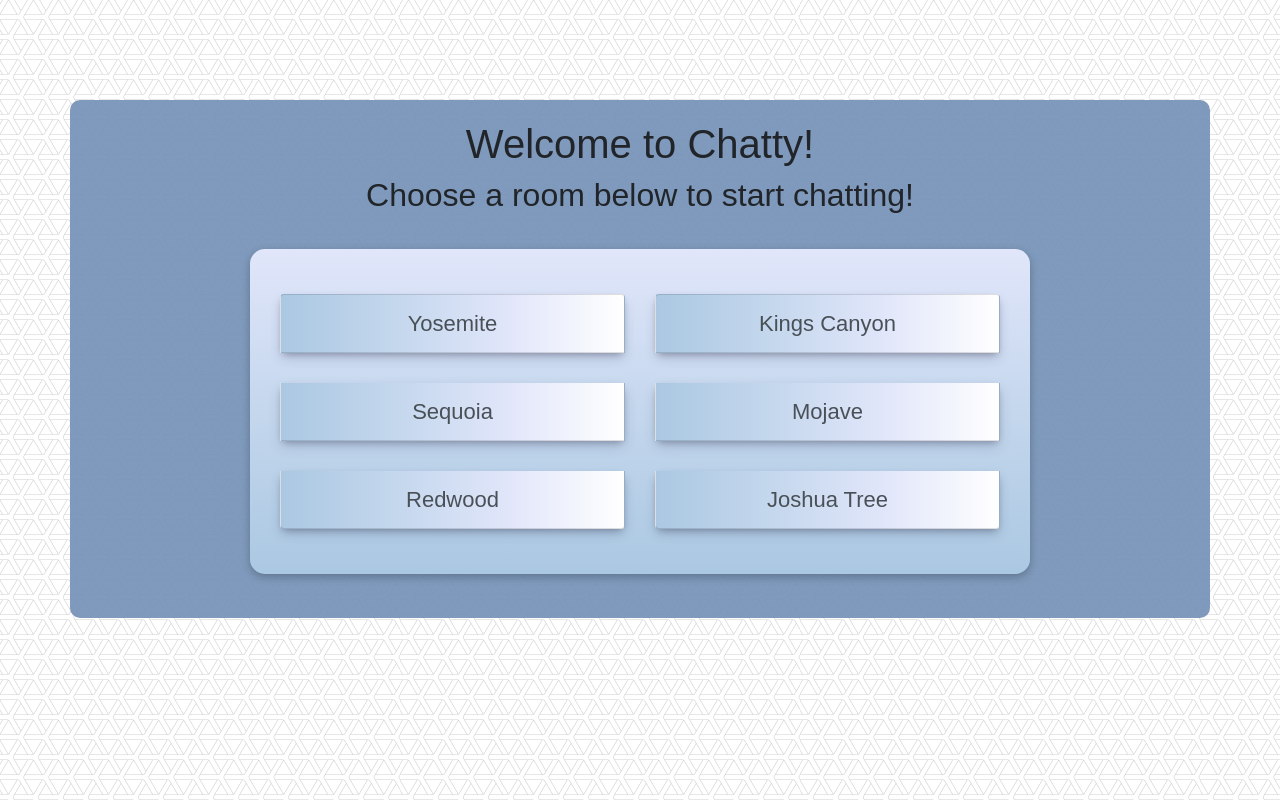
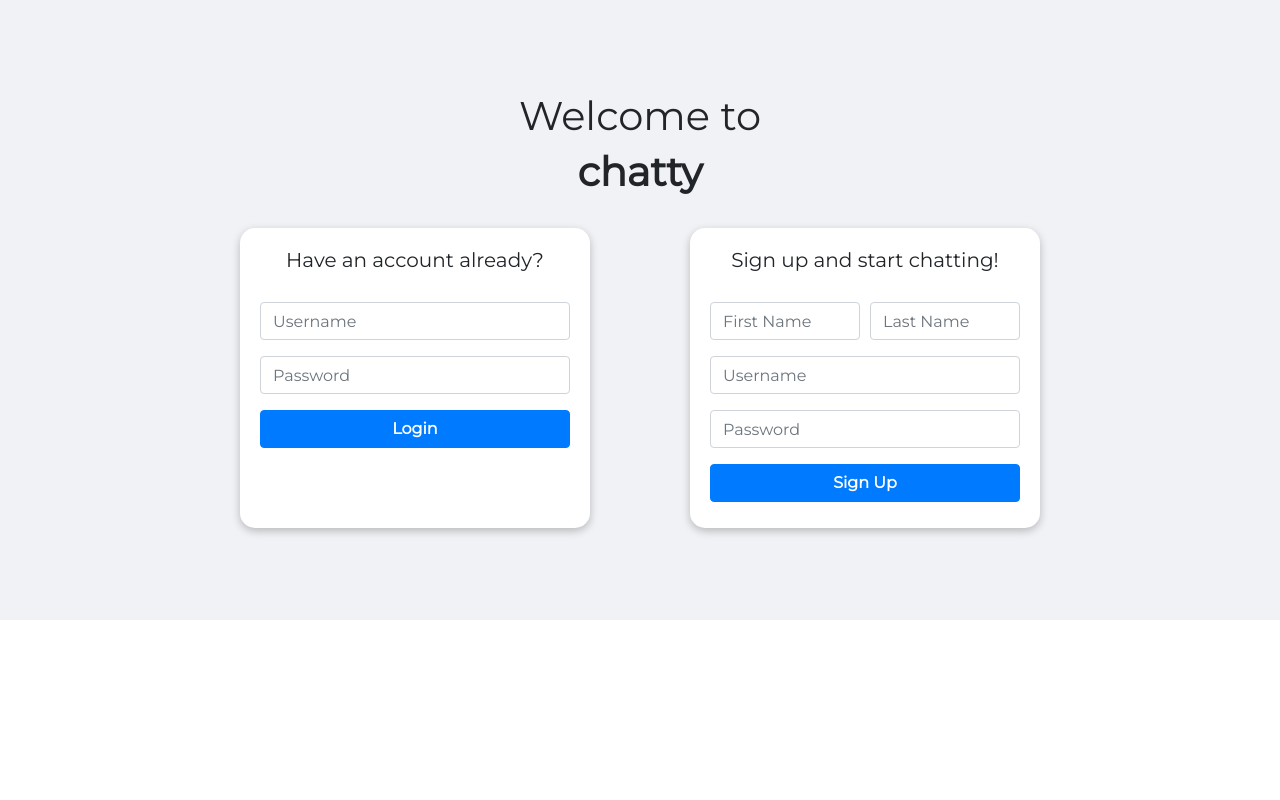
Before and after one commit to ashertukde/Chatty, a Flask app: page / in a window 1280 px wide. Run offline with Flask 2, Linux system fonts and the light colour scheme; some libraries are stand-ins or nearby versions.

Commit message:
finished frontend for login and signup page

```diff
--- a/project2/run.py
+++ b/project2/run.py
@@ -1,6 +1,8 @@
 from flask import Flask, render_template, request, redirect, url_for, session, flash
 from flask_socketio import SocketIO, send, join_room, leave_room, emit
 from flask_session import Session
+from flask_sqlalchemy import SQLAlchemy
+from flask_login import login_required
 from profanity_filter import ProfanityFilter
 import sys
 import random
@@ -22,16 +24,25 @@ numOfMessages = {}
 # Have messages be distinguishable
 
 @app.route('/index', methods=['GET','POST'])
-@app.route('/login', methods=['GET','POST'])
 @app.route('/', methods=['GET','POST'])
 def index():
     return render_template('index.html')
 
+@app.route('/signup', methods=['POST'])
+def signup():
+    username = request.form['username']
+    password = request.form['password']
+
+@app.route('/login', methods=['POST'])
+def login():
+    username = request.form['username']
+    password = request.form['password']
+
+
 @app.route('/chat', methods=['GET','POST'])
+@login_required
 def chat():
     if(request.method=='POST'):
-        #username = request.form['username']
-        username = 'test'
         room  = request.form['room']
         # Store data in session to use
         # when user is in chat room
--- a/project2/static/index.css
+++ b/project2/static/index.css
@@ -2,86 +2,26 @@
     margin: 0px;
     padding: 0px;
     box-sizing: border-box;
-    font-family: Arial,sans-serif;
+    font-family: 'Montserrat', sans-serif;
 }
-body {
-    background-image: url("assets/webb.png");
+.indexForm {
+    padding: 92px 0;
+    background-color: #F0F2F5;
 }
-.loginForm {
+.indexForm #login {
+    margin-right: 50px;
+}
+.indexForm #signUp {
+    margin-left: 50px;
+}
+.indexForm #login, .indexForm #signUp {
+    background-color: #FFFFFF;
     padding: 20px;
-    background-color: #7693b8ee;
-    margin-top: 100px;
-    border-radius: 10px;
-}
-
-form {
-    margin-left: 10rem;
-    margin-right: 10rem;
-}
-
-form input {
-    margin-top: 30px;
-    margin-bottom: 30px;
-}
-
-.chatRooms {
-    background-image: linear-gradient(#E1E6FA,  #C4D7ED, #ABC8E2);
-    margin-top: 35px;
-    padding: 30px;
+    max-width: 350px;
+    min-height: 300px;
     border-radius: 15px;
     box-shadow: rgba(0, 0, 0, 0.24) 0px 3px 8px;
 }
-
-.chatRooms button {
-    background-image: linear-gradient(to right, #ABC8E2, #C4D7ED, #E1E6FA, white);
-    margin: 15px 0;
-    font-size: 22px;
-    box-shadow: rgba(50, 50, 93, 0.25) 0px 6px 12px -2px, rgba(0, 0, 0, 0.3) 0px 3px 7px -3px;
+.indexForm #login form, .indexForm #signUp form {
+    margin-top: 30px;
 }
-textarea {
-    resize: none;
-}
-#chatBody {
-    margin-top: 15vh;
-}
-#chatBox, #membersBox {
-    float: left;
-}
-#chat {
-    margin-bottom: 20px;
-    text-align: left;
-    border: 1px solid gray;
-    border-radius: 10px;
-    min-height: 300px;
-    max-height: 300px;
-    overflow-x: hidden;
-    overflow-y: scroll;
-    padding: 10px;
-    resize: none;
-    width: 750px;
-    font-size:15px;
-    background-color: white;
-    color:#000;
-}
-#chat ::-webkit-scrollbar-thumb {
-    background: #ABC8E2;
-    border-radius: 10px;
-}
-#chat:empty:before {
-    content: attr("Send a message!");
-    color: #ccc;
-}
-#members {
-    padding: 10px;
-    border-radius: 15px;
-}
-#chat:focus, #chatmsg:focus, #members:focus {
-    outline: none;
-}
-#membersCol {
-    padding-left: 200px;
-}
-#chatmsg {
-    padding: 5px;
-    border-radius: 10px;
-}
--- a/project2/templates/chat.html
+++ b/project2/templates/chat.html
@@ -12,7 +12,7 @@
         <meta me="viewport"ontent="width=device-width, initial-scale=1, shrink-to-fit=no">
         <link rel="stylesheet" href="https://stackpath.bootstrapcdn.com/bootstrap/4.4.1/css/bootstrap.min.css"
         integrity="sha384-Vkoo8x4CGsO3+Hhxv8T/Q5PaXtkKtu6ug5TOeNV6gBiFeWPGFN9MuhOf23Q9Ifjh" crossorigin="anonymous">
-        <link rel="stylesheet" href="{{url_for('static', filename='index.css')}}">
+        <link rel="stylesheet" href="{{url_for('static', filename='chat.css')}}">
 
         <script src="//code.jquery.com/jquery-3.6.0.min.js" integrity="sha256-/xUj+3OJU5yExlq6GSYGSHk7tPXikynS7ogEvDej/m4=" crossorigin="anonymous"></script>
 
--- a/project2/templates/index.html
+++ b/project2/templates/index.html
@@ -1,7 +1,12 @@
 <!DOCTYPE html>
 <html>
+
     <head>
-        <title>Chatty</title>
+        {% if title %}
+        <title>Chatty Room - {{ title }}</title>
+        {% else %}
+            <title>Chatty</title>
+        {% endif %}
         <link rel="icon" type="image/jpg" href="{{url_for('static', filename='assets/chatIcon.jpg')}}">
 
         <meta charset="utf-8">
@@ -9,36 +14,58 @@
         <link rel="stylesheet" href="https://stackpath.bootstrapcdn.com/bootstrap/4.4.1/css/bootstrap.min.css"
         integrity="sha384-Vkoo8x4CGsO3+Hhxv8T/Q5PaXtkKtu6ug5TOeNV6gBiFeWPGFN9MuhOf23Q9Ifjh" crossorigin="anonymous">
         <link rel="stylesheet" href="{{url_for('static', filename='index.css')}}">
+        <link rel="preconnect" href="https://fonts.gstatic.com">
+        <link href="https://fonts.googleapis.com/css2?family=Montserrat&display=swap" rel="stylesheet">
 
         <script src="//code.jquery.com/jquery-3.6.0.min.js" integrity="sha256-/xUj+3OJU5yExlq6GSYGSHk7tPXikynS7ogEvDej/m4=" crossorigin="anonymous"></script>
 
+
     </head>
+
     <body>
-        <div class="loginForm text-center container">
-            <form class="form-signin" method="POST" action="{{url_for('chat')}}">
-                <h1>Welcome to Chatty!</h1>
-                <h2>Choose a room below to start chatting!</h2>
+        <div class="indexForm container-fluid text-center">
+            <h1>Welcome to</h1>
+            <h1 style=" font-weight: bold;">chatty</h1>
+            <br>
+            <div class="row justify-content-center">
+                <!-- Login column -->
+                <div class="col col-6" id="login">
+                    <h5>Have an account already?</h5>
+                    <form action="POST" action="{{url_for('login')}}">
+                        <div class="form-group">
+                            <input type="text" placeholder="Username" class="form-control" name="username" required>
+                        </div>
+                        <div class="form-group">
+                            <input type="password" placeholder="Password" class="form-control" name="password" required>
+                        </div>
+                        <button type="submit" class="btn btn-primary btn-block"><b>Login</b></button>
+                    </form>
+                </div>
 
-                <div class="chatRooms container text-center">
-                    <div class="row">
-                        <div class="col col-6">
-                            <div class="list-group">
-                                <button type="submit" class="list-group-item list-group-item-action" name="room" value="Yosemite">Yosemite</button>
-                                <button type="submit" class="list-group-item list-group-item-action" name="room" value="Sequoia">Sequoia</button>
-                                <button type="submit" class="list-group-item list-group-item-action" name="room" value="Redwood">Redwood</button>
+                <!-- Sign up column -->
+                <div class="col col-6" id="signUp">
+                    <h5>Sign up and start chatting!</h5>
+                    <form action="POST" action="{{url_for('signup')}}">
+                        <div class="form-row">
+                            <div class="form-group col">
+                                <input type="text" placeholder="First Name" class="form-control" name="fName" id="" required>
+                            </div>
+                            <div class="form-group col">
+                                <input type="text" placeholder="Last Name" class="form-control" name="lName" id="" required>
                             </div>
                         </div>
-                        <div class="col col-6">
-                            <div class="list-group">
-                                <button type="submit" class="list-group-item list-group-item-action" name="room" value="Kings Canyon">Kings Canyon</button>
-                                <button type="submit" class="list-group-item list-group-item-action" name="room" value="Mojave">Mojave</button>
-                                <button type="submit" class="list-group-item list-group-item-action" name="room" value="Joshua Tree">Joshua Tree</button>
-                            </div>
+                        <div class="form-group">
+                            <input type="text" placeholder="Username" class="form-control" name="username" required>
                         </div>
-                    </div>
+                        <div class="form-group">
+                            <input type="password" placeholder="Password" class="form-control" name="password" required>
+                        </div>
+                        <button type="submit" class="btn btn-primary btn-block"><b>Sign Up</b></button>
+                    </form>
                 </div>
-                <br>
-            </form>
+            </div>
         </div>
+
     </body>
+
 </html>
```
Also changed, not shown: project2/static/chat.css (added, +87 -0 lines), project2/templates/rooms.html (added, +43 -0 lines).
